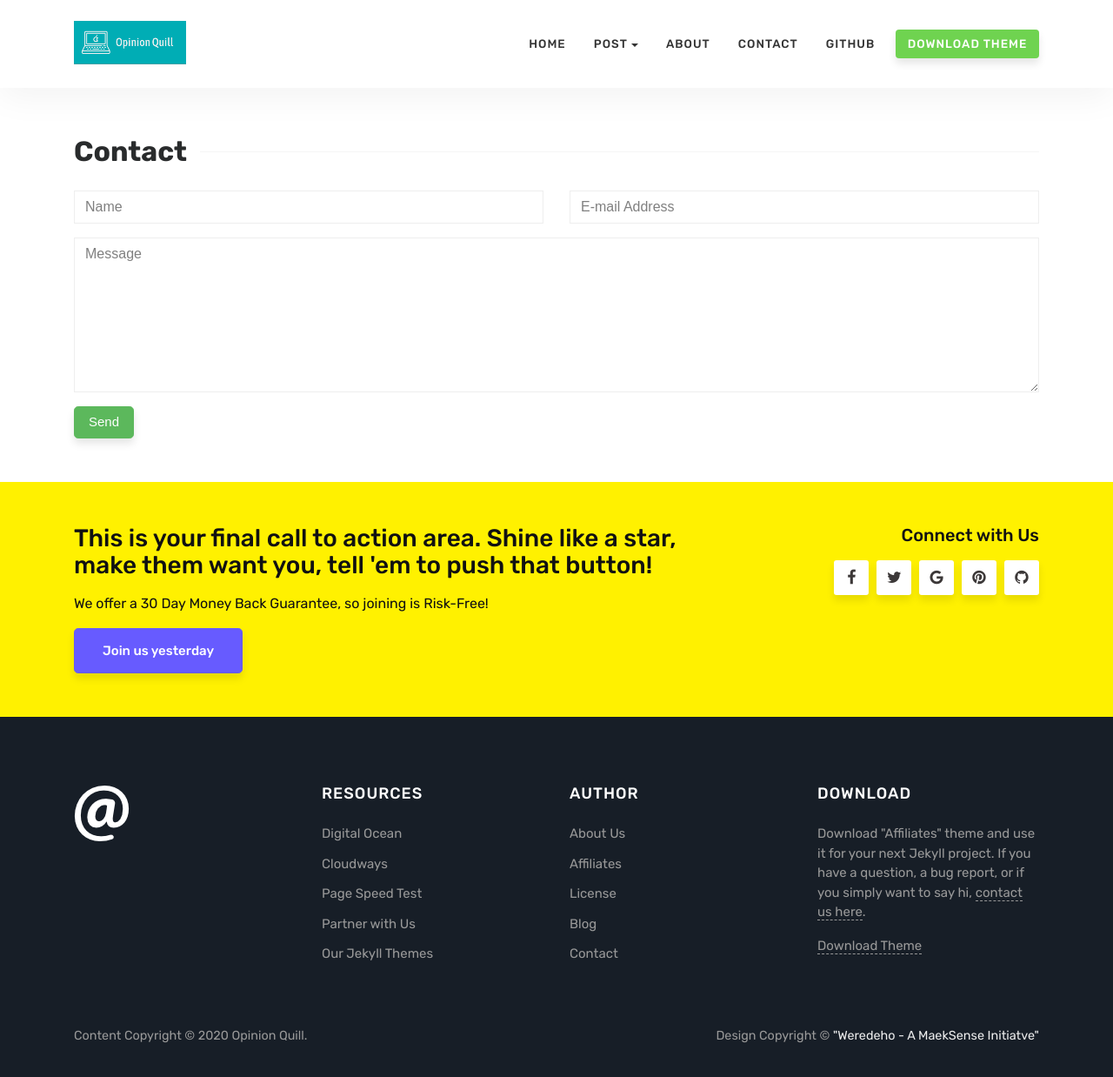
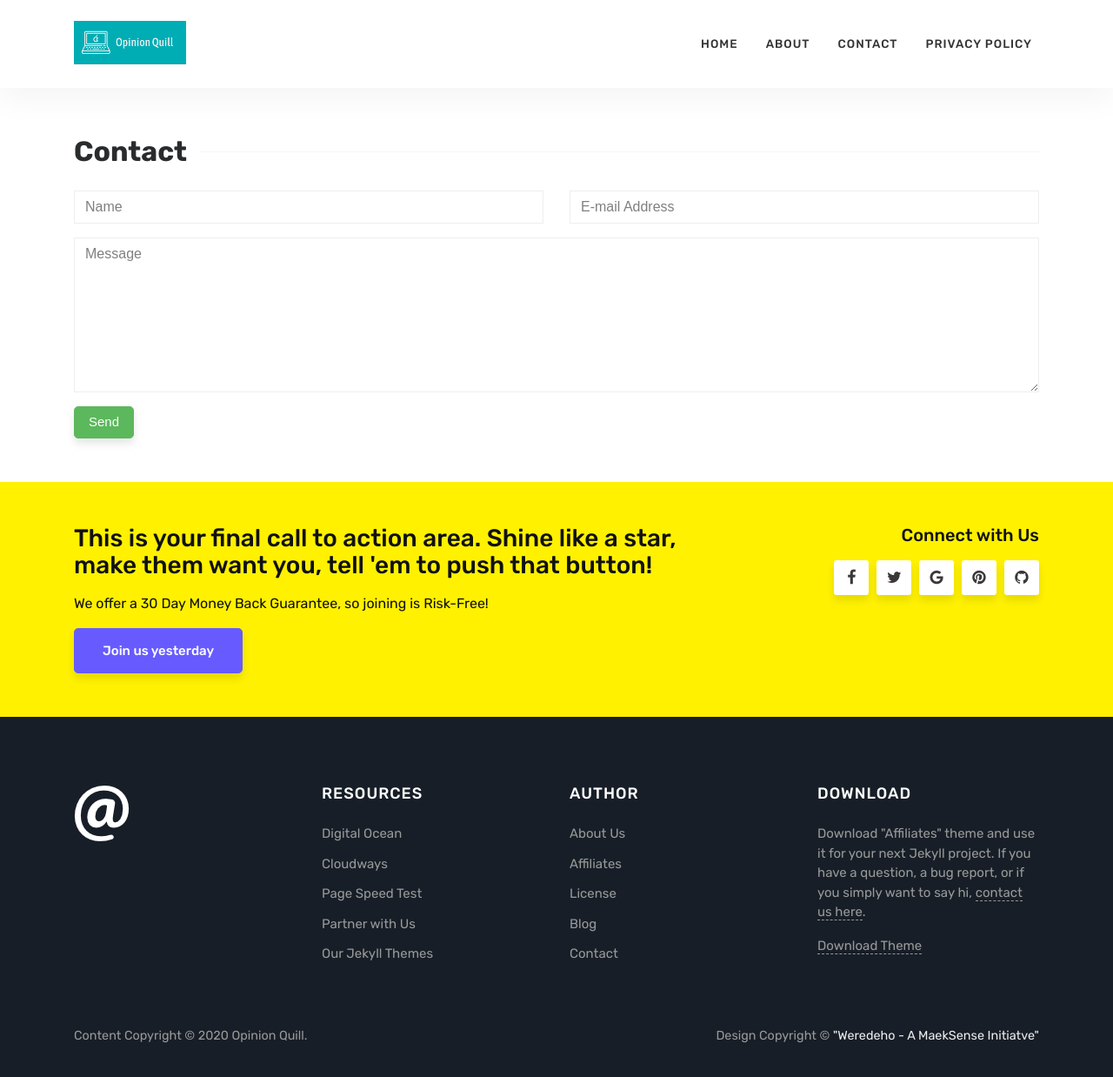
Before and after one commit to samarthvanvi/opinionquill, a Jekyll site: the page built from contact.html, in a window 1280 px wide and 1247 px high. Shown: the top 1238 px of the window at 87% size. Built offline with Jekyll 4.4.1, drawn with Linux system fonts in a browser that asks for light colours.

Commit message:
Update default.html

```diff
--- a/_layouts/default.html
+++ b/_layouts/default.html
@@ -60,14 +60,6 @@
                 <a class="nav-link" href="{{ site.baseurl }}/index.html">Home</a>
                 </li>
 
-                <li class="nav-item dropdown">
-                    <a class="nav-link dropdown-toggle" href="#" id="dropdown01" data-toggle="dropdown" aria-haspopup="true" aria-expanded="false">Post</a>
-                    <div class="dropdown-menu" aria-labelledby="dropdown01">
-                    <a class="dropdown-item" href="{{ site.baseurl }}/jekyll/tutorial/2018/01/12/is-intelligence-enough.html">Left Sidebar</a>
-                    <a class="dropdown-item" href="{{ site.baseurl }}/jekyll/tutorial/2018/01/12/red-riding.html">Right Sidebar</a>
-                    </div>
-                </li>
-
                 <li class="nav-item">
                     <a class="nav-link" href="{{ site.baseurl }}/about">About</a>
                 </li>
@@ -76,13 +68,8 @@
                     <a class="nav-link" href="{{ site.baseurl }}/contact">Contact</a>
                 </li>
 
-                 <li class="nav-item">
-                    <a target="_blank" class="nav-link" href="https://github.com/wowthemesnet/affiliates-jekyll-theme">Github</a>
-                </li>
-
-
                 <li class="nav-item">
-                    <a class="nav-link highlight" href="https://github.com/wowthemesnet/affiliates-jekyll-theme/archive/master.zip">Download Theme</a>
+                    <a class="nav-link" href="{{ site.baseurl }}/privacy">Privacy Policy</a>
                 </li>
 
             </ul>
```
